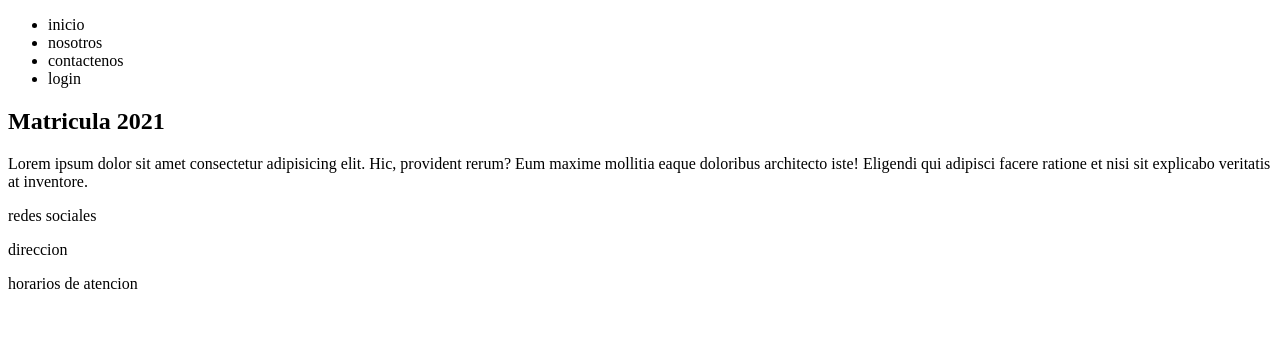
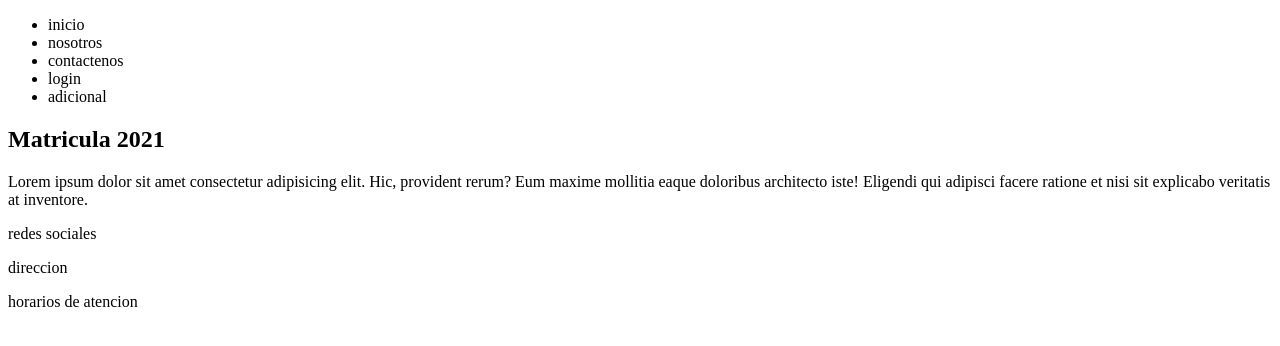
Before and after one commit to manuelesp1/ProyectoIntegrador, a PHP site: page / in a window 1280 px wide. Shown: the top 346 px of the page. Run offline with PHP 8.4, Linux system fonts and the light colour scheme.

Commit message:
menu principal

```diff
--- a/index.php
+++ b/index.php
@@ -12,6 +12,7 @@
             <li>nosotros</li>
             <li>contactenos</li>
             <li>login</li>
+            <li>adicional</li>
         </ul>
     </nav>
     <section class="mensaje">
```
